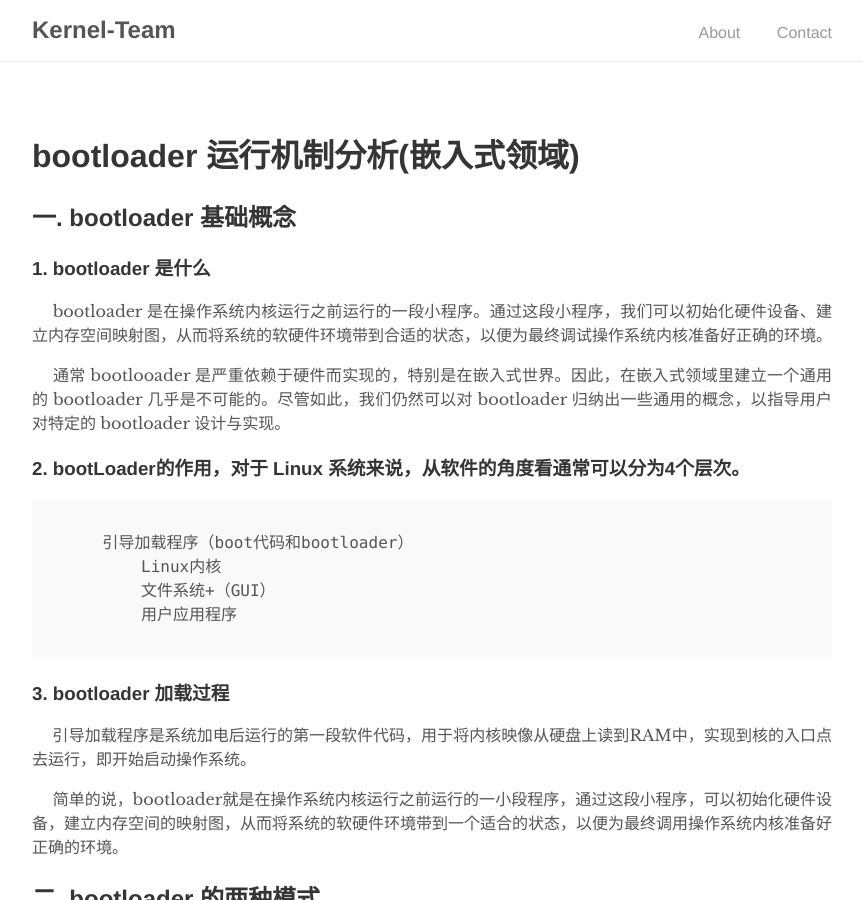
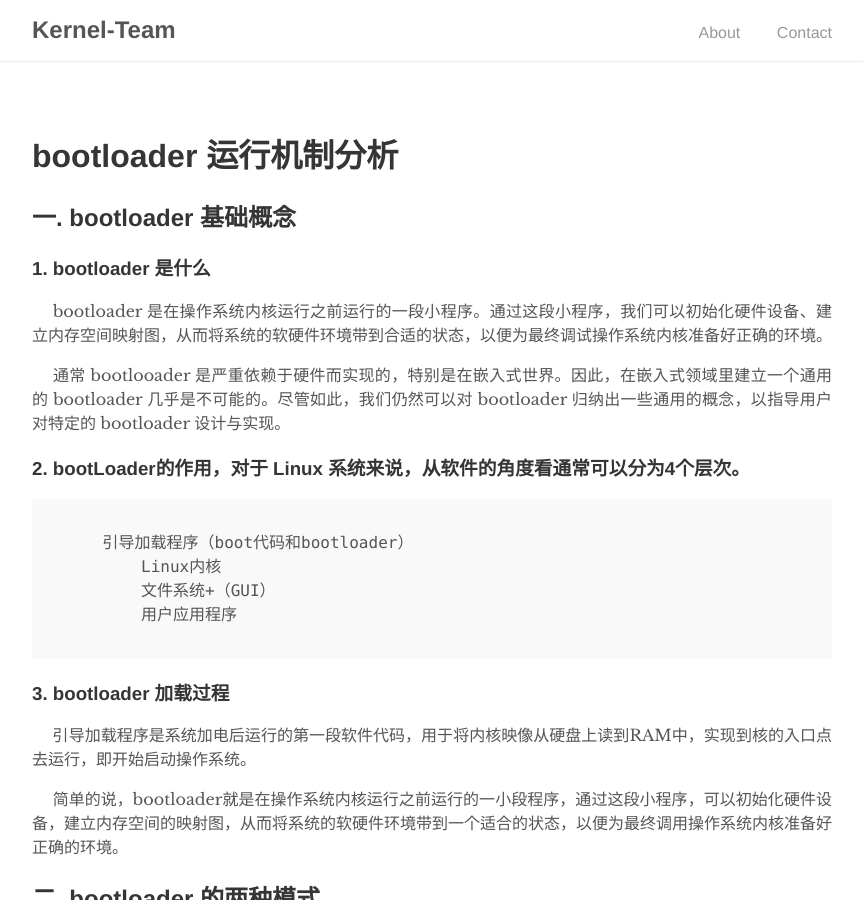
Before and after one commit to Kernel-Team/Kernel-Team.github.io, a Jekyll site: the page built from _posts/2019-07-19-Bootloader-operation-mechanism-analysis.md, in a window 1280 px wide and 900 px high. Shown: the whole window, without its empty margins (208-1071 px from the left). Built offline with Jekyll 4.4.1, drawn with Linux system fonts in a browser that asks for light colours.

Commit message:
fix update

```diff
--- a/_posts/2019-07-19-Bootloader-operation-mechanism-analysis.md
+++ b/_posts/2019-07-19-Bootloader-operation-mechanism-analysis.md
@@ -8,7 +8,7 @@ categories: ramdisk
 author:	    "2puT"
 ---
 
-# bootloader 运行机制分析(嵌入式领域)
+# bootloader 运行机制分析
 
 
 
```
